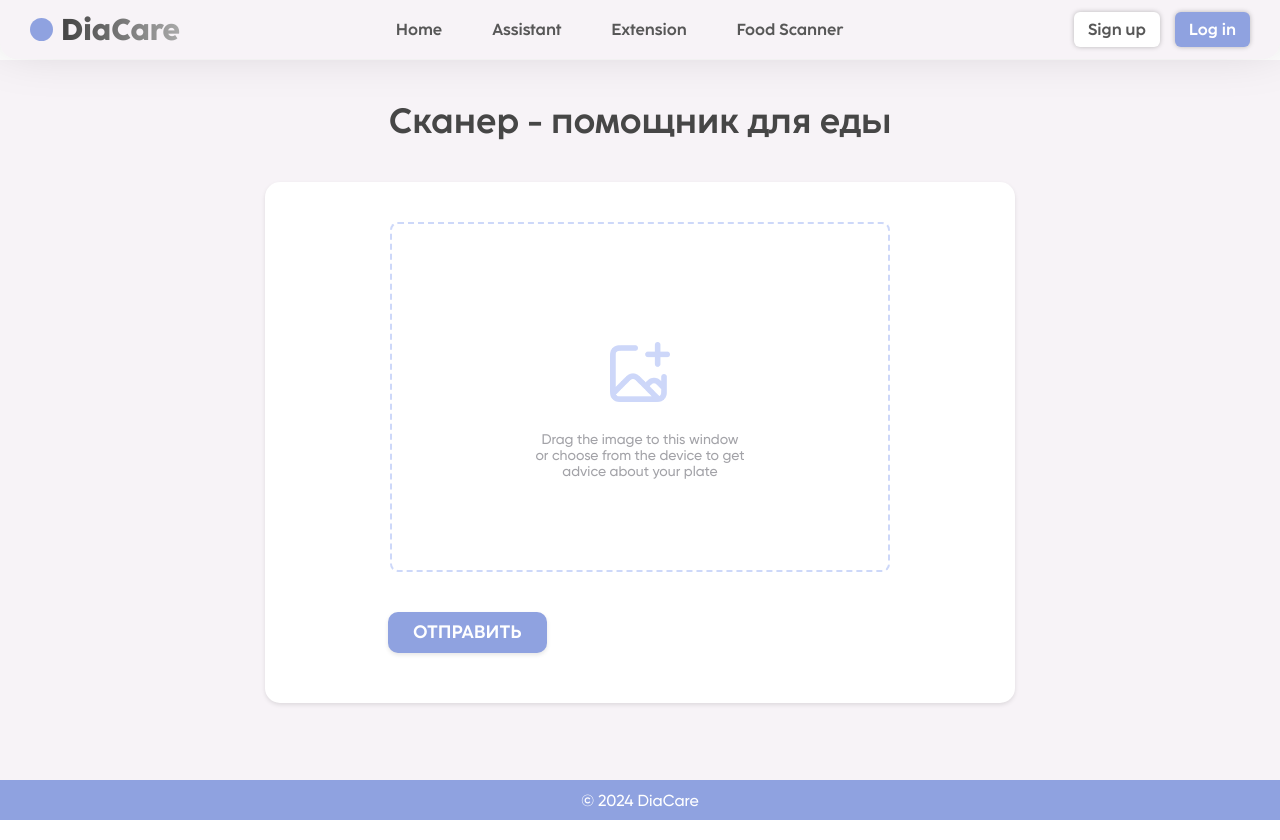
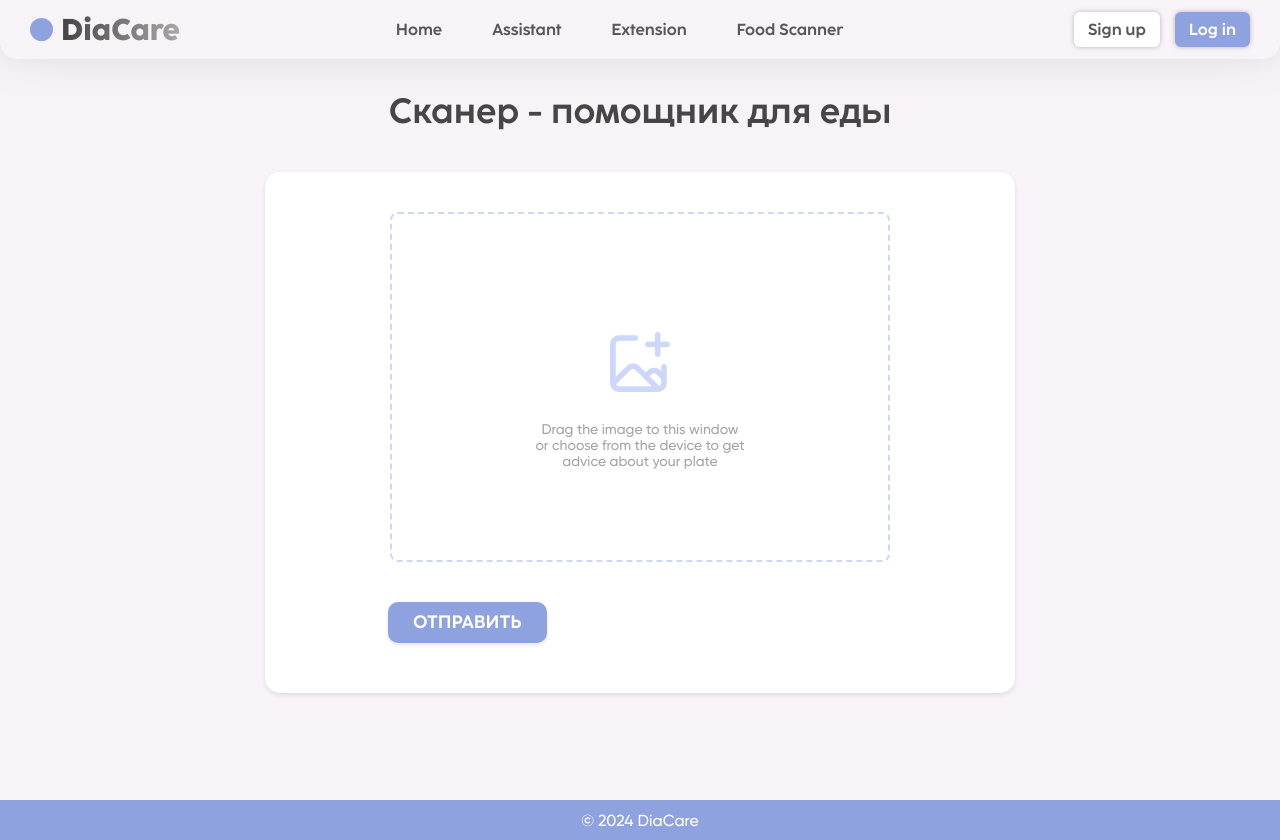
Before and after one commit to piluvz/DiaCare_client, a React (Create React App) app: page /food-scanner in a window 1280 px wide. Built offline with nearby package versions, Linux system fonts and the light colour scheme.

Commit message:
scanner ui changes

```diff
--- a/src/style/FoodScanner.css
+++ b/src/style/FoodScanner.css
@@ -22,6 +22,7 @@
   font-family: "CocoSharp Bold";
   color: #464646;
   font-size: 35px;
+  margin-top: 85px;
 }
 
 #pitwo {
@@ -32,9 +33,9 @@
 .new_cont {
   display: flex;
   flex-direction: column;
-  margin-top: 60px;
+  /* margin-top: 50px; */
   width: 100%;
-  min-height: 90vh;
+  min-height: 100vh;
   background-color: #F7F3F7;
   align-items: center;
 }
@@ -254,6 +255,8 @@
     font-size: 14px;
   }
 
+
+
   .result-container h3 {
     font-size: 16px;
   }
```
